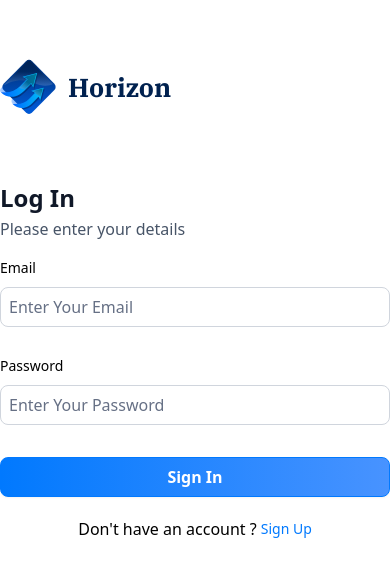
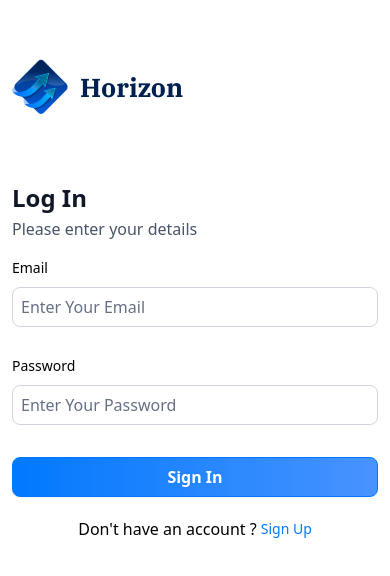
Before and after one commit to Xashadulpo/bank, a Next.js app: page /sign-in in a window 390 px wide. Shown: the part 122-698 px from the top of the page. Built offline with nearby package versions, Linux system fonts and the light colour scheme.

Commit message:
Update globals.css

```diff
--- a/app/globals.css
+++ b/app/globals.css
@@ -151,7 +151,7 @@
 
   /* AUTH FORM SIGNIN / SIGNOUT */
   .auth-form {
-    @apply flex min-h-screen w-full max-w-[420px] flex-col justify-center gap-5 py-10 md:gap-8;
+    @apply flex min-h-screen w-full max-w-[420px] flex-col justify-center gap-5 py-10 max-md:px-3 md:gap-8;
   }
 
   .form-btn {
```
